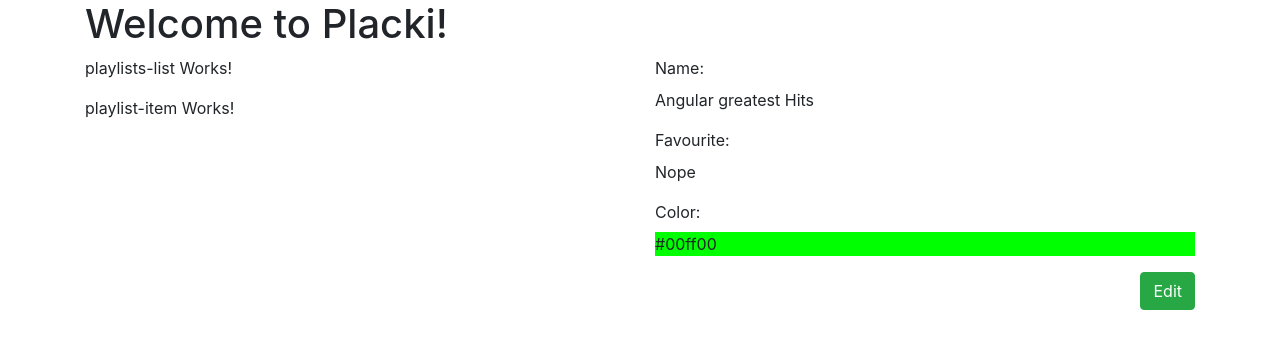
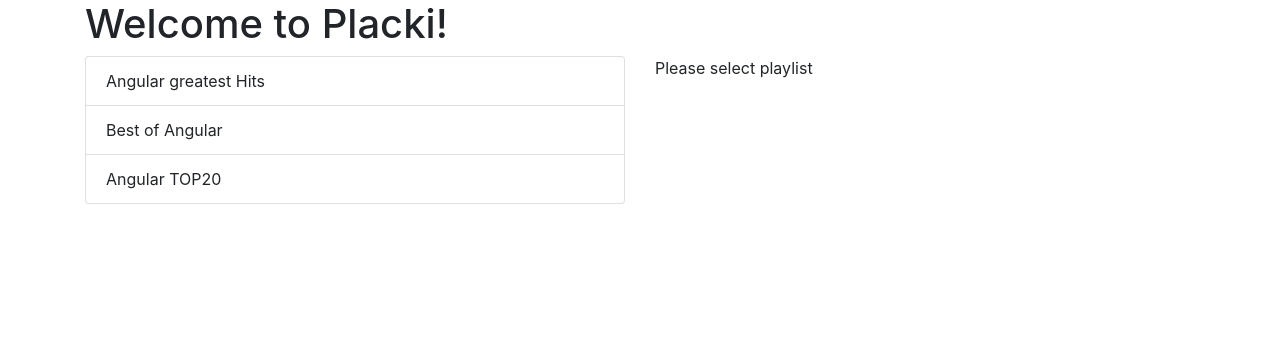
Before and after one commit to rdrezner/szkolenie_ang, an Angular app: page / in a window 1280 px wide. Shown: the top 348 px of the page. Built offline with nearby package versions, Linux system fonts and the light colour scheme.

Commit message:
Input, Output, EventEmitter

```diff
--- a/src/app/playlists/playlist-details.component.ts
+++ b/src/app/playlists/playlist-details.component.ts
@@ -1,4 +1,4 @@
-import { Component, OnInit } from '@angular/core';
+import { Component, OnInit, Input } from '@angular/core';
 import { Playlist } from './playlist';
 
 @Component({
@@ -38,16 +38,16 @@ import { Playlist } from './playlist';
     <button class="btn btn-danger float-right" (click)="reset()">Cancel</button>
   </div>
   `,
+  // inputs:[
+  //   'playlist:playlist'
+  // ],
   styles: []
 })
 export class PlaylistDetailsComponent implements OnInit {
 
-  playlist: Playlist = {
-    id: 123,
-    name: "Angular greatest Hits",
-    favourite: false,
-    color: "#00ff00",
-  }
+
+  @Input()
+  playlist: Playlist
 
   mode = 'show'
 
--- a/src/app/playlists/playlists-list.component.ts
+++ b/src/app/playlists/playlists-list.component.ts
@@ -1,29 +1,37 @@
-import { Component, OnInit,ViewEncapsulation } from '@angular/core';
+import { Component, OnInit,ViewEncapsulation, Input, EventEmitter, Output } from '@angular/core';
+import { Playlist } from './playlist';
+
+// <ng-template [ngFor]="let playlist" [ngForOf]="playlists"></ng-template>
 
 @Component({
   selector: 'playlists-list',
   template: `
-    <p>
-      playlists-list Works!
-    </p>
-    <playlist-item></playlist-item>
+    <div class="list-group">
+      <div class="list-group-item"
+          *ngFor="let playlist of playlists"
+          [class.active]="selected == playlist"
+          (click)="select(playlist)">
+        {{playlist.name}}
+      </div>
+    </div>
   `,
   encapsulation: ViewEncapsulation.Emulated,
-  // styles: [`
-  //   :host-context(playlists){
-  //     color:red !important;
-  //   }
-
-  //   :host(.klasa){
-  //     border:1px solid black;
-  //     display:block;
-  //   }
-  //   :host() ::ng-deep p{
-  //     color: hotpink;
-  //   }
-  // `]
+  styles: []
 })
 export class PlaylistsListComponent implements OnInit {
+
+  @Input()
+  selected:Playlist
+
+  @Input('playlists')
+  playlists: Playlist[] = []
+
+  @Output('selectedChange')
+  selectedChange = new EventEmitter<Playlist>()
+
+  select(playlist){
+    this.selectedChange.emit(playlist)
+  }
 
   constructor() { }
 
--- a/src/app/playlists/playlists.component.ts
+++ b/src/app/playlists/playlists.component.ts
@@ -1,14 +1,24 @@
 import { Component, OnInit } from '@angular/core';
+import { Playlist } from './playlist';
+
+// <ng-template [ngIf]="selected" [ngIfElse]="noSelected"...
 
 @Component({
   selector: 'playlists',
   template: `
     <div class="row">
       <div class="col">
-        <playlists-list></playlists-list>
+        <playlists-list [playlists]="playlists"
+            [selected]="selected"
+            (selectedChange)="selected = $event"
+        ></playlists-list>
       </div>
       <div class="col">
-        <playlist-details></playlist-details>
+
+      <playlist-details *ngIf="selected; else noSelected" [playlist]="selected"></playlist-details>
+
+      <ng-template #noSelected>Please select playlist</ng-template>
+
       </div>
     </div>
   `,
@@ -16,9 +26,33 @@ import { Component, OnInit } from '@angular/core';
 })
 export class PlaylistsComponent implements OnInit {
 
+  selected
+
+  playlists: Playlist[] = [
+    {
+      id: 1,
+      name: "Angular greatest Hits",
+      favourite: false,
+      color: "#ff0000",
+    },
+    {
+      id: 2,
+      name: "Best of Angular",
+      favourite: true,
+      color: "#00ff00",
+    },
+    {
+      id: 3,
+      name: "Angular TOP20",
+      favourite: false,
+      color: "#0000ff",
+    }
+  ]
+
   constructor() { }
 
   ngOnInit() {
+    // this.selected = this.playlists[0]
   }
 
 }
```
